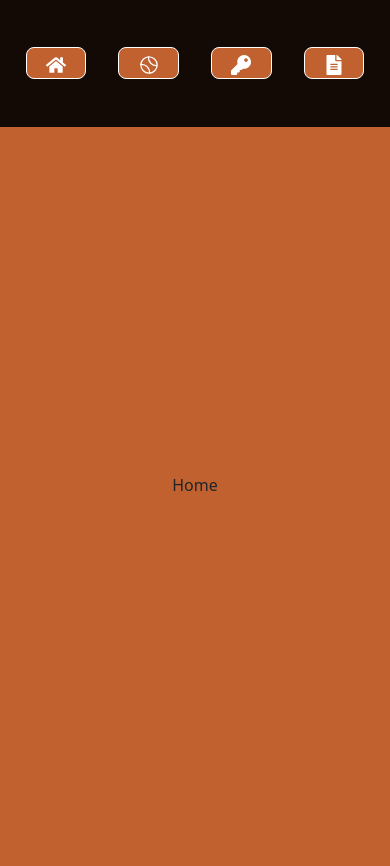
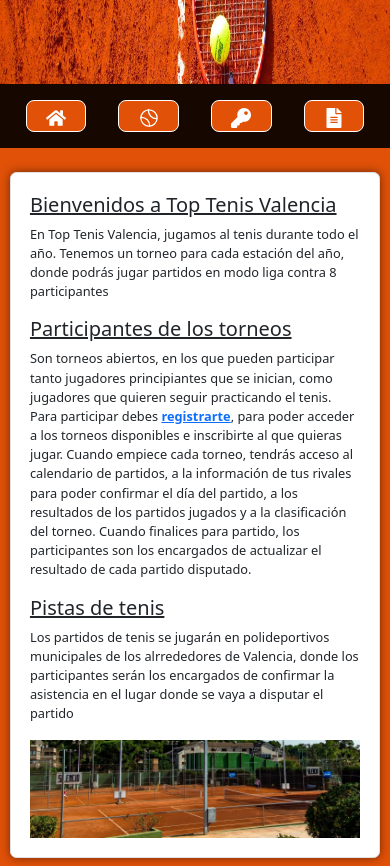
Before and after one commit to rgolfe81/Frontend-React-TopTenisValencia, a React (Vite) app: page / in a window 390 px wide. Before the commit the page ends 844 px from the top, so only its background shows below. Built offline with nearby package versions, Linux system fonts and the light colour scheme.

Commit message:
feat: Home component completed with link to /register

```diff
--- a/src/App.css
+++ b/src/App.css
@@ -1,5 +1,5 @@
 body {
   padding: 0;
   margin: 0;
-  background-color: rgb(192, 97, 47);
+  background-color: rgb(225, 81, 8);
 }
--- a/src/common/Header/Header.css
+++ b/src/common/Header/Header.css
@@ -1,7 +1,7 @@
 .headerDesign{
     background-color: rgba(0, 0, 0, 0.9);
     max-width: 100vw;
-    min-height: 15vh;
+    min-height: 5vh;
     display: flex;
     justify-content:center;
     align-items: center;
@@ -11,6 +11,10 @@
         display: flex;
         align-items: center;
         flex-direction: row;
+    }
+    .imgHeader{
+        height: 10vh;
+        min-width: 100%;
     }
 @media (max-width: 768px) {
     .textNavigator {
@@ -22,4 +26,8 @@
         align-items: center;
         max-width: 95%;
     }
+    .imgHeader{
+        min-height: 10vh;
+        max-width: 100%;
+    }
 }
--- a/src/common/Header/Header.jsx
+++ b/src/common/Header/Header.jsx
@@ -5,9 +5,10 @@ import { FaHome, FaUser, FaKey, FaFileAlt } from "react-icons/fa";
 import { useNavigate } from "react-router-dom";
 import { useDispatch, useSelector } from "react-redux";
 import { userData, userout } from "../../pages/userSlice";
-import { IoTennisballOutline } from 'react-icons/io5';
-import { AiOutlineUser } from 'react-icons/ai';
-import { RiLogoutCircleRLine } from 'react-icons/ri';
+import { IoTennisballOutline } from "react-icons/io5";
+import { AiOutlineUser } from "react-icons/ai";
+import { RiLogoutCircleRLine } from "react-icons/ri";
+import Img_header from "../../img/img_header.jpg";
 
 export const Header = () => {
   const dispatch = useDispatch();
@@ -20,20 +21,67 @@ export const Header = () => {
   };
 
   return (
+    <>
+    <img src={Img_header} alt="Imagen Header" className="imgHeader" />
     <div className="headerDesign">
         <div className="headerAdjustment">
-      <Navigator ruta={<span><FaHome className="fs-5"/> <span className="textNavigator">Home</span></span>} destino={"/"} />
+          <Navigator
+            ruta={
+              <span>
+                <FaHome className="fs-5" />{" "}
+                <span className="textNavigator">Home</span>
+              </span>
+            }
+            destino={"/"}
+          />
 
-      <Navigator ruta={<span><IoTennisballOutline className="fs-5"/> <span className="textNavigator">Torneos</span></span>} destino={"/tournaments"} />
+          <Navigator
+            ruta={
+              <span>
+                <IoTennisballOutline className="fs-5" />{" "}
+                <span className="textNavigator">Torneos</span>
+              </span>
+            }
+            destino={"/tournaments"}
+          />
           {!credentialsRdx.credentials.token ? (
             <>
-          <Navigator ruta={<span><FaKey className="fs-5"/> <span className="textNavigator">Login</span></span>} destino={"/login"} />
-          <Navigator ruta={<span><FaFileAlt className="fs-5"/> <span className="textNavigator">Registro</span></span>} destino={"/register"} />
+              <Navigator
+                ruta={
+                  <span>
+                    <FaKey className="fs-5" />{" "}
+                    <span className="textNavigator">Login</span>
+                  </span>
+                }
+                destino={"/login"}
+              />
+              <Navigator
+                ruta={
+                  <span>
+                    <FaFileAlt className="fs-5" />{" "}
+                    <span className="textNavigator">Registro</span>
+                  </span>
+                }
+                destino={"/register"}
+              />
             </>
           ) : (
             <>
-          <Navigator ruta={<span><AiOutlineUser className="fs-5"/> <span className="textNavigator">Perfil</span></span>} destino={"/profile"} />
-          <div className="navigatorDesign" onClick={() => logoutFunction()}><span><RiLogoutCircleRLine className="fs-5"/> <span className="textNavigator">Logout</span></span></div>
+              <Navigator
+                ruta={
+                  <span>
+                    <AiOutlineUser className="fs-5" />{" "}
+                    <span className="textNavigator">Perfil</span>
+                  </span>
+                }
+                destino={"/profile"}
+              />
+              <div className="navigatorDesign" onClick={() => logoutFunction()}>
+                <span>
+                  <RiLogoutCircleRLine className="fs-5" />{" "}
+                  <span className="textNavigator">Logout</span>
+                </span>
+              </div>
               <div>
                 {credentialsRdx.credentials.token ? (
                   <div>
@@ -46,5 +94,6 @@ export const Header = () => {
           )}
         </div>
       </div>
+    </>
   );
 };
--- a/src/common/Navigator/Navigator.css
+++ b/src/common/Navigator/Navigator.css
@@ -1,7 +1,7 @@
 .navigatorDesign{
     height: 2em;
     width: 8em;
-    background-color:rgb(192, 97, 47);
+    background-color:rgb(225, 81, 8);
     border-radius: 0.5em;
     border: 0.1em solid white;
     cursor: pointer;
@@ -13,7 +13,7 @@
 }
 
 .navigatorDesign:hover{
-    background-color:rgb(160, 53, 14);
-    color: white;
+    background-color:yellow;
+    color: black;
     transition: 0.3s;
 }
--- a/src/pages/Body/Body.jsx
+++ b/src/pages/Body/Body.jsx
@@ -32,7 +32,7 @@ export const Body = () => {
         <Route path="/clasification" element={<Clasification />} />
         <Route path="/newTournament" element={<NewTournament />} />
         <Route path="/users" element={<Users />} />
-        <Route path="/matchesToPlay" element={<TennisMatchesToPlay />} />
+        <Route path="/matchesToPlay" element={<TennisMatchesToPlay   />} />
 
       </Routes>
     </>
--- a/src/pages/Home/Home.css
+++ b/src/pages/Home/Home.css
@@ -3,6 +3,23 @@
     max-width: 100vw;
     display: flex;
     flex-direction: column;
-    justify-content: center;
+    justify-content: start;
     align-items: center;
   }
+  .imgHome{
+    max-width: 100%;
+  }
+  .boxContainer{
+    border-radius: 0.5em;
+    padding: 1.5em;
+    box-shadow: 0px 0px 10px rgba(0, 0, 0, 0.5);
+  }
+
+@media (max-width: 768px){
+  .homeDesign{
+    font-size: 0.8em;
+  }
+  .boxContainer{
+    max-width: 95%;
+  }
+}
--- a/src/pages/Home/Home.jsx
+++ b/src/pages/Home/Home.jsx
@@ -1,10 +1,32 @@
 import React from "react";
 import "./Home.css";
+import { Container } from "react-bootstrap";
+import Pista_tenis from "../../img/pista_tenis.jpg";
+import { useNavigate } from "react-router-dom";
 
 export const Home = () => {
+  const navigate = useNavigate();
   return (
-    <>
-      <div className="homeDesign">Home</div>
-    </>
+      <div className="homeDesign">
+        <Container className="mt-4  bg-white border boxContainer">
+            <h5 className="text-decoration-underline">Bienvenidos a Top Tenis Valencia</h5>
+            <p>
+                En Top Tenis Valencia, jugamos al tenis durante todo el año.
+                Tenemos un torneo para cada estación del año, donde podrás jugar partidos en modo liga contra 8 participantes
+            </p>
+            <h5 className="text-decoration-underline">Participantes de los torneos</h5>
+            <p>
+              Son torneos abiertos, en los que pueden participar tanto jugadores principiantes que se inician, como jugadores que quieren seguir practicando el tenis.
+              Para participar debes <a href="/register"><strong>registrarte</strong></a>, para poder acceder a los torneos disponibles e inscribirte al que quieras jugar.
+              Cuando empiece cada torneo, tendrás acceso al calendario de partidos, a la información de tus rivales para poder confirmar el día del partido, a los resultados de los partidos jugados y a la clasificación del torneo.
+              Cuando finalices para partido, los participantes son los encargados de actualizar el resultado de cada partido disputado.
+            </p>
+            <h5 className="text-decoration-underline">Pistas de tenis</h5>
+            <p>
+              Los partidos de tenis se jugarán en polideportivos municipales de los alrrededores de Valencia, donde los participantes serán los encargados de confirmar la asistencia en el lugar donde se vaya a disputar el partido
+            </p>
+            <img src={Pista_tenis} alt="Imangen Pista Tenis" className="imgHome"></img>
+        </Container>
+      </div>
   );
 };
--- a/src/pages/TennisMatches/TennisMatches.css
+++ b/src/pages/TennisMatches/TennisMatches.css
@@ -30,12 +30,13 @@
   text-align: center;
   display: flex;
   align-items: center;
+  font-size: 1.2em;
 }
 
 .col1TennisMatches {
   display: flex;
   justify-content: end;
-  height: 20em;
+  height: 18em;
 }
 
 .col2TennisMatches {
@@ -96,7 +97,6 @@
 .react-calendar__month-view__days__day {
   background-color: white;
   color: black;
-  font-size: 20px;
 }
 .react-calendar__month-view__days__day--weekend {
   color: blue;
@@ -108,7 +108,7 @@
 
 @media (max-width: 768px) {
   .calendarDesign {
-    font-size: 11px;
+    font-size: 0.7em;
   }
   .col1TennisMatches {
     justify-content: center;
@@ -119,6 +119,7 @@
     height: auto;
   }
   .dateSelected {
+    margin-top: 0.5em;
     display: flex;
     justify-content: center;
     font-size: 1em;
@@ -141,7 +142,4 @@
   .textPlayer{
     font-size: 1em;
   }
-  .react-calendar__month-view__days__day{
-    font-size: 1em;
-  }
 }
```
Also changed, not shown: src/img/img_header.jpg (added), src/img/pista_tenis.jpg (added). Lines whose indentation alone changed are shown as unchanged.
